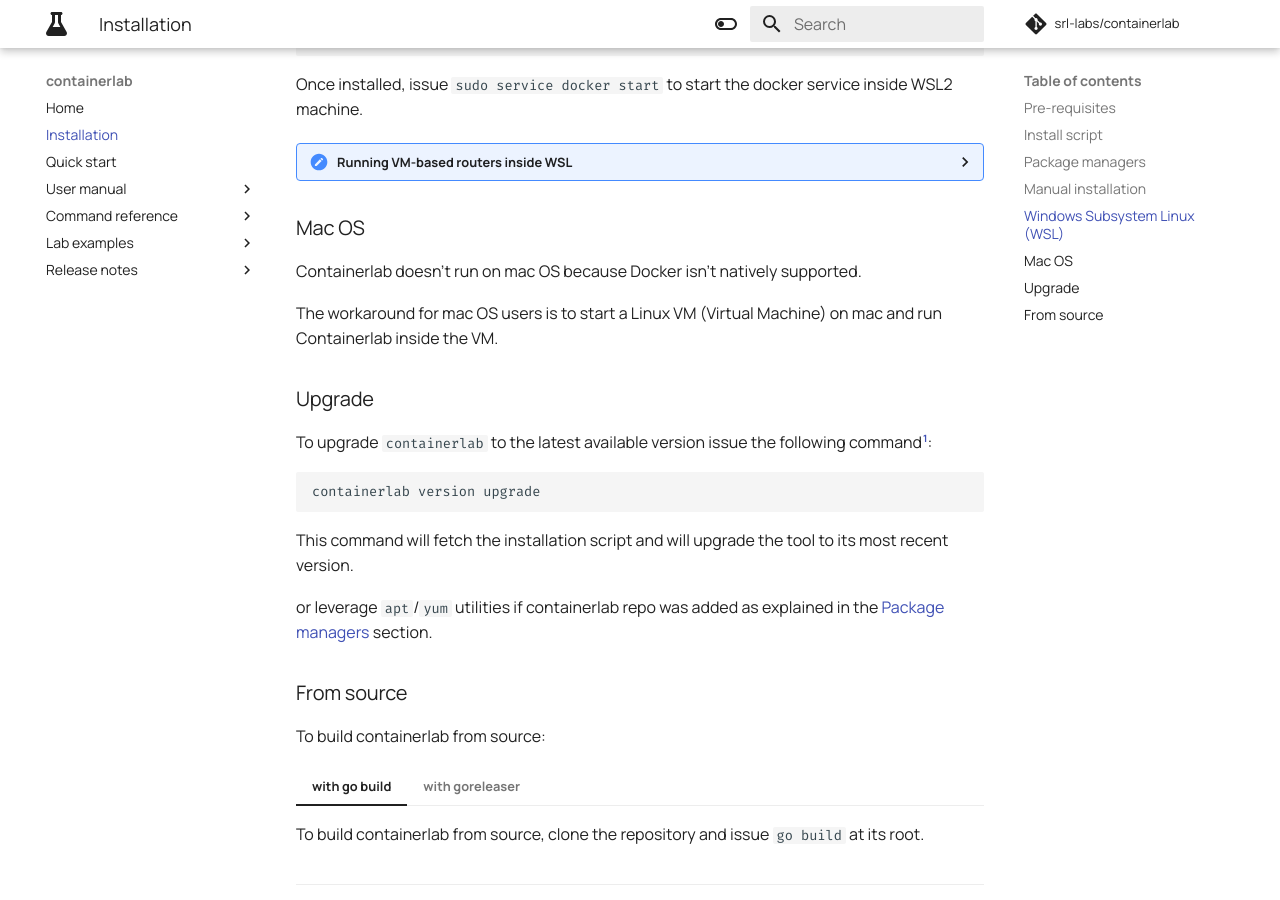
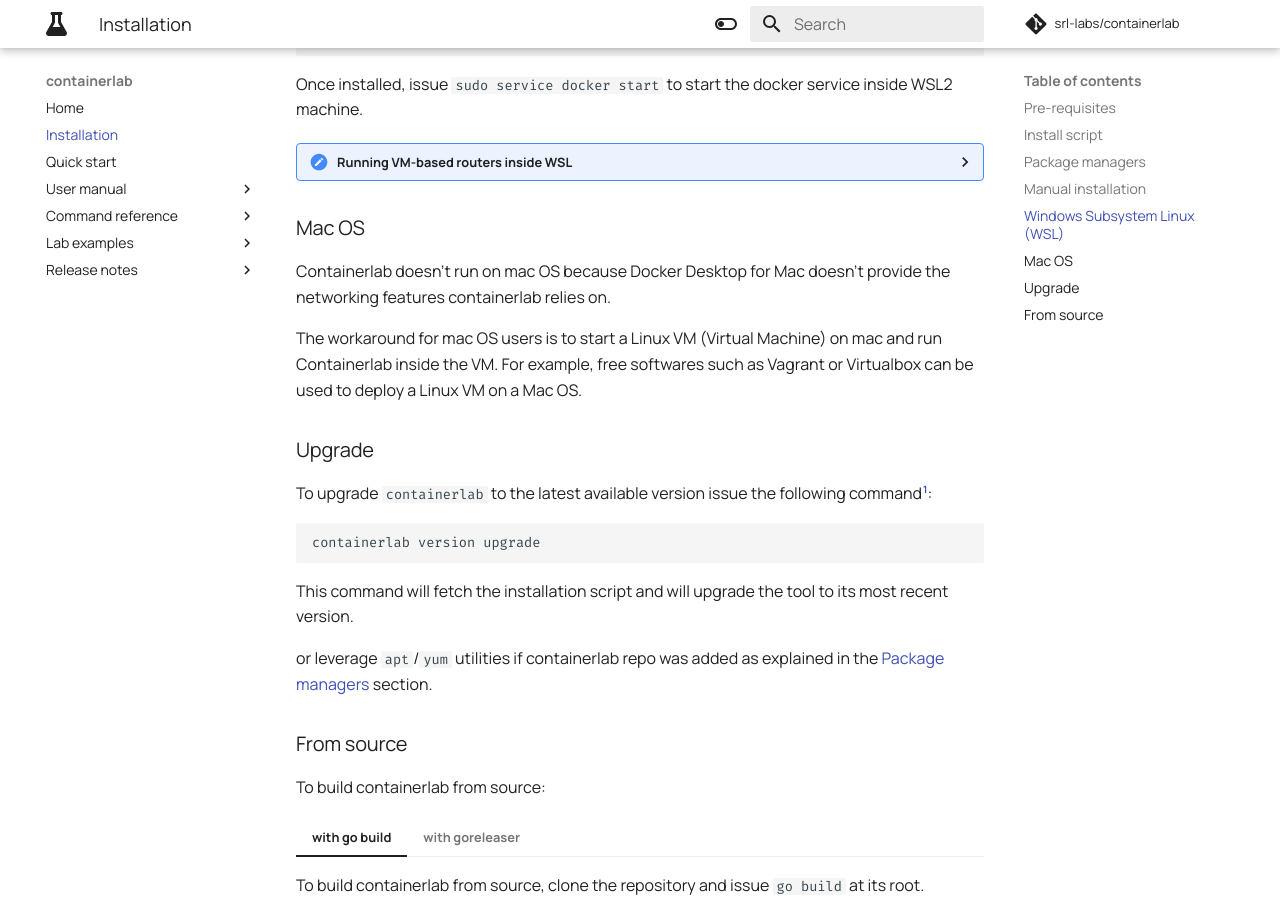
Before and after one commit to srl-labs/containerlab, an MkDocs documentation site: the page built from docs/install.md, in a window 1280 px wide and 900 px high, scrolled down 2067 px. Built offline with MkDocs 1.6.1 and Material for MkDocs 9.7.7, drawn with Linux system fonts in a browser that asks for light colours; comment, search, counter and statistics services are not loaded.

Commit message:
Add more details to macos install documentation

```diff
--- a/docs/install.md
+++ b/docs/install.md
@@ -100,9 +100,9 @@ Once installed, issue `sudo service docker start` to start the docker service in
     It appears to be that next versions of WSL2 kernels will support KVM.
 
 ### Mac OS
-Containerlab doesn't run on mac OS because Docker isn't natively supported.
+Containerlab doesn't run on mac OS because Docker Desktop for Mac doesn't provide the networking features containerlab relies on.
 
-The workaround for mac OS users is to start a Linux VM (Virtual Machine) on mac and run Containerlab inside the VM.
+The workaround for mac OS users is to start a Linux VM (Virtual Machine) on mac and run Containerlab inside the VM. For example, free softwares such as Vagrant or Virtualbox can be used to deploy a Linux VM on a Mac OS.
 
 ### Upgrade
 To upgrade `containerlab` to the latest available version issue the following command[^1]:
```
